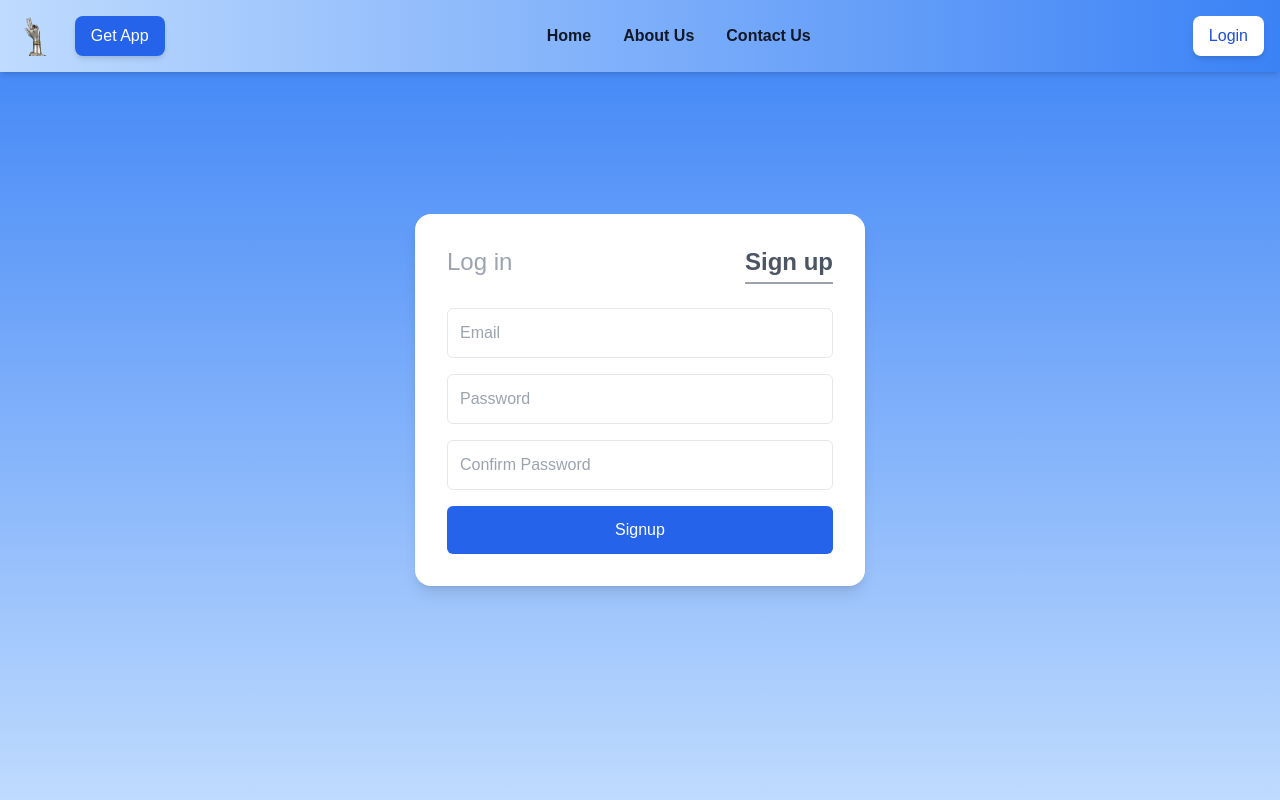
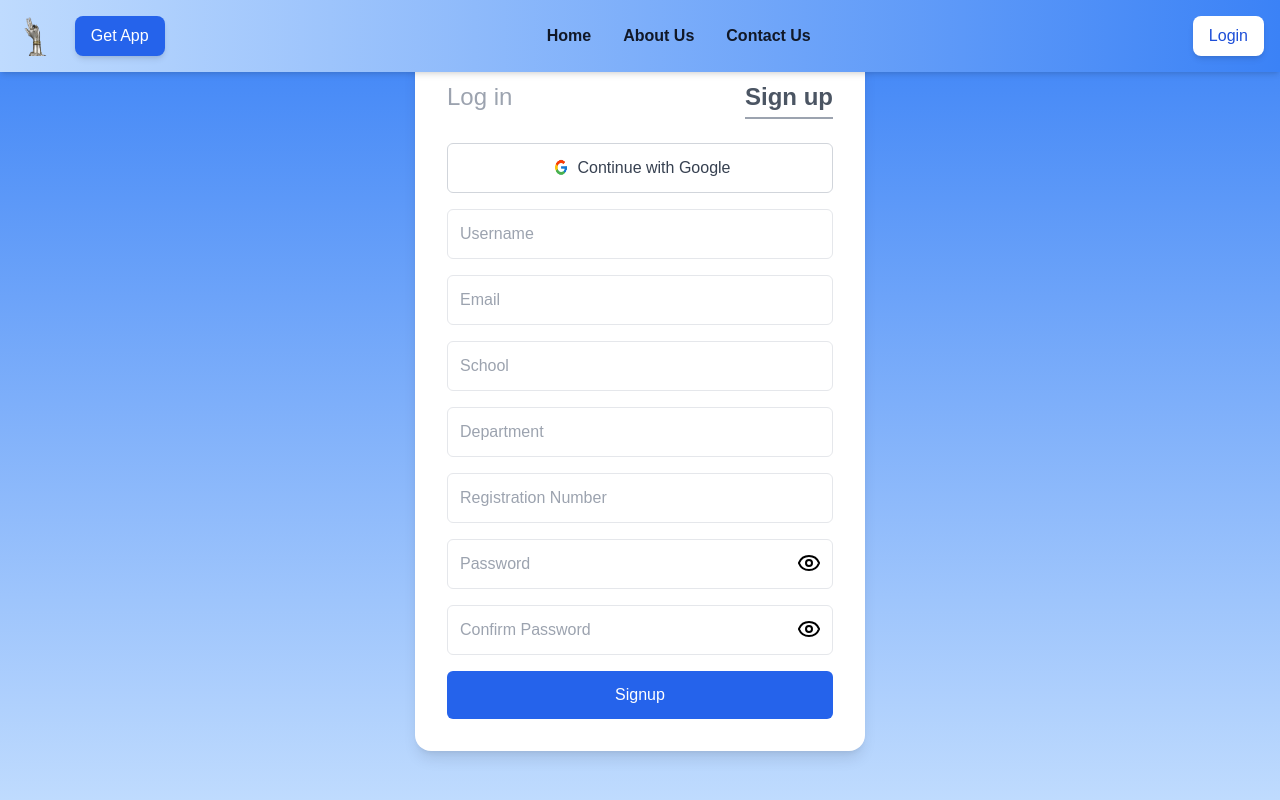
Before and after one commit to Mr-Ndi/MBank, a Next.js app in the folder frontside/: page /signup in a window 1280 px wide. Built offline with nearby package versions, Linux system fonts and the light colour scheme.

Commit message:
Manual Loging inside and error free

```diff
--- a/frontside/app/login/page.tsx
+++ b/frontside/app/login/page.tsx
@@ -2,7 +2,7 @@
 import { useState } from "react";
 import { Eye, EyeOff } from "lucide-react";
 import { useRouter } from "next/navigation";
-import { login, googleLogin } from "../utils/api"; // Import API helper
+import { login, googleLogin } from "../utils/api";
 
 const LoginPage = () => {
   const [showPassword, setShowPassword] = useState(false);
@@ -10,24 +10,23 @@ const LoginPage = () => {
   const [password, setPassword] = useState("");
   const router = useRouter();
 
-  // Handle Normal Login
   const handleSubmit = async (e: React.FormEvent) => {
     e.preventDefault();
     try {
       const data = await login(email, password);
-      localStorage.setItem("token", data.token); // Save token
-      router.push("/dashboard"); // Redirect
+      localStorage.setItem("token", data.token);
+      router.push("/");
     } catch (err: any) {
       alert(err.message);
     }
   };
 
-  // Handle Google Login
+
   const handleGoogleLogin = async () => {
     try {
       const data = await googleLogin();
-      localStorage.setItem("token", data.token); // Save token
-      router.push("/dashboard"); // Redirect
+      localStorage.setItem("token", data.token);
+      router.push("/");
     } catch (err: any) {
       alert(err.message);
     }
--- a/frontside/app/signup/page.tsx
+++ b/frontside/app/signup/page.tsx
@@ -2,27 +2,67 @@
 import { useState } from "react";
 import { Eye, EyeOff } from "lucide-react";
 import { useRouter } from "next/navigation";
-import { signup } from "../utils/api"; // Import API helper
+import { signup, googleLogin } from "../utils/api";
+import Joi from "joi";
+
+const registerSchema = Joi.object({
+  username: Joi.string().required(),
+  email: Joi.string().email({ tlds: { allow: false } }).required(),
+  password: Joi.string().min(8).required(),
+  confirmPassword: Joi.any().valid(Joi.ref("password")).required(),
+  school: Joi.string().required(),
+  department: Joi.string().required(),
+  regnumber: Joi.number().required(),
+});
 
 export default function Signup() {
+  const [username, setUsername] = useState("");
   const [email, setEmail] = useState("");
   const [password, setPassword] = useState("");
   const [confirmPassword, setConfirmPassword] = useState("");
+  const [school, setSchool] = useState("");
+  const [department, setDepartment] = useState("");
+  const [regnumber, setRegnumber] = useState("");
   const [showPassword, setShowPassword] = useState(false);
   const [showConfirmPassword, setShowConfirmPassword] = useState(false);
+  const [errors, setErrors] = useState<{
+    username?: string;
+    email?: string;
+    password?: string;
+    confirmPassword?: string;
+    school?: string;
+    department?: string;
+    regnumber?: string;
+  }>({});
   const router = useRouter();
 
-  const handleSignup = async (e: React.FormEvent) => {
+  const handleSignup = async (e: any) => {
     e.preventDefault();
-    if (password !== confirmPassword) {
-      alert("Passwords do not match!");
+
+    const { error } = registerSchema.validate({ username, email, password, confirmPassword, school, department, regnumber }, { abortEarly: false });
+    if (error) {
+      const formattedErrors = error.details.reduce<Record<string, string>>((acc, curr) => {
+        acc[curr.path[0] as string] = curr.message;
+        return acc;
+      }, {});
+      setErrors(formattedErrors);
       return;
     }
 
     try {
-      const data = await signup(email, password);
-      localStorage.setItem("token", data.token); // Save token
-      router.push("/dashboard"); // Redirect
+      const data = await signup(Number(regnumber), email, password, username, school, department);
+      document.cookie = `token=${data.token}; path=/; secure; HttpOnly`;
+      router.push("/dashboard");
+    } catch (err: any) {
+      alert(err.message);
+    }
+  };
+
+  const handleGoogleSignup = async () => {
+    try {
+      const data = await googleLogin();
+      document.cookie = `token=${data.token}; path=/; secure; HttpOnly`;
+      router.push("/");
     } catch (err: any) {
       alert(err.message);
     }
@@ -32,48 +72,44 @@ export default function Signup() {
     <div className="flex justify-center items-center min-h-screen bg-gradient-to-b from-blue-500 to-blue-200">
       <div className="bg-white p-8 rounded-2xl shadow-lg w-[450px]">
         <div className="flex justify-between mb-6">
-          <h2
-            className="text-2xl text-gray-400 cursor-pointer hover:text-gray-600 transition"
-            onClick={() => router.push("/login")}
-          >
-            Log in
-          </h2>
-          <h2 className="text-2xl font-semibold text-gray-600 border-b-2 border-gray-400 pb-1">
-            Sign up
-          </h2>
+          <h2 className="text-2xl text-gray-400 cursor-pointer hover:text-gray-600 transition" onClick={() => router.push("/login")}>Log in</h2>
+          <h2 className="text-2xl font-semibold text-gray-600 border-b-2 border-gray-400 pb-1">Sign up</h2>
         </div>
 
+        <button onClick={handleGoogleSignup} className="w-full flex items-center justify-center gap-2 border border-gray-300 text-gray-700 p-3 rounded-md hover:bg-gray-100 transition mb-4">
+          <img src="/google-icon.png" alt="Google" className="w-5 h-5" />
+          Continue with Google
+        </button>
+
         <form onSubmit={handleSignup} className="space-y-4">
-          <input
-            type="email"
-            placeholder="Email"
-            className="w-full p-3 border rounded-md"
-            value={email}
-            onChange={(e) => setEmail(e.target.value)}
-            required
-          />
+          <input type="text" placeholder="Username" className="w-full p-3 border rounded-md" value={username} onChange={(e) => setUsername(e.target.value)} required />
+          {errors.username && <p className="text-red-500 text-sm">{errors.username}</p>}
 
-          <input
-            type={showPassword ? "text" : "password"}
-            placeholder="Password"
-            className="w-full p-3 border rounded-md"
-            value={password}
-            onChange={(e) => setPassword(e.target.value)}
-            required
-          />
+          <input type="email" placeholder="Email" className="w-full p-3 border rounded-md" value={email} onChange={(e) => setEmail(e.target.value)} required />
+          {errors.email && <p className="text-red-500 text-sm">{errors.email}</p>}
 
-          <input
-            type={showConfirmPassword ? "text" : "password"}
-            placeholder="Confirm Password"
-            className="w-full p-3 border rounded-md"
-            value={confirmPassword}
-            onChange={(e) => setConfirmPassword(e.target.value)}
-            required
-          />
+          <input type="text" placeholder="School" className="w-full p-3 border rounded-md" value={school} onChange={(e) => setSchool(e.target.value)} required />
+          {errors.school && <p className="text-red-500 text-sm">{errors.school}</p>}
 
-          <button type="submit" className="w-full bg-blue-600 text-white p-3 rounded-md">
-            Signup
-          </button>
+          <input type="text" placeholder="Department" className="w-full p-3 border rounded-md" value={department} onChange={(e) => setDepartment(e.target.value)} required />
+          {errors.department && <p className="text-red-500 text-sm">{errors.department}</p>}
+
+          <input type="number" placeholder="Registration Number" className="w-full p-3 border rounded-md" value={regnumber} onChange={(e) => setRegnumber(e.target.value)} required />
+          {errors.regnumber && <p className="text-red-500 text-sm">{errors.regnumber}</p>}
+
+          <div className="relative">
+            <input type={showPassword ? "text" : "password"} placeholder="Password" className="w-full p-3 border rounded-md" value={password} onChange={(e) => setPassword(e.target.value)} required />
+            <button type="button" className="absolute right-3 top-3" onClick={() => setShowPassword(!showPassword)}>{showPassword ? <EyeOff /> : <Eye />}</button>
+          </div>
+          {errors.password && <p className="text-red-500 text-sm">{errors.password}</p>}
+
+          <div className="relative">
+            <input type={showConfirmPassword ? "text" : "password"} placeholder="Confirm Password" className="w-full p-3 border rounded-md" value={confirmPassword} onChange={(e) => setConfirmPassword(e.target.value)} required />
+            <button type="button" className="absolute right-3 top-3" onClick={() => setShowConfirmPassword(!showConfirmPassword)}>{showConfirmPassword ? <EyeOff /> : <Eye />}</button>
+          </div>
+          {errors.confirmPassword && <p className="text-red-500 text-sm">{errors.confirmPassword}</p>}
+
+          <button type="submit" className="w-full bg-blue-600 text-white p-3 rounded-md">Signup</button>
         </form>
       </div>
     </div>
--- a/frontside/app/uploading/page.tsx
+++ b/frontside/app/uploading/page.tsx
@@ -36,7 +36,7 @@ export default function UploadPage() {
     }
     console.log("Uploading:", { school, category, department, level, moduleName, file });
     setUploadSuccess(true);
-    setTimeout(() => setUploadSuccess(false), 3000); // Hide message after 3 sec
+    setTimeout(() => setUploadSuccess(false), 3000);
   };
 
   return (
@@ -64,7 +64,7 @@ export default function UploadPage() {
               value={school}
               onChange={(e) => {
                 setSchool(e.target.value);
-                setDepartment(""); // Reset department when school changes
+                setDepartment("");
               }}
               className="border p-2 rounded"
             >
@@ -89,7 +89,7 @@ export default function UploadPage() {
               value={department}
               onChange={(e) => setDepartment(e.target.value)}
               className="border p-2 rounded"
-              disabled={!school} // Disable if no school selected
+              disabled={!school}
             >
               <option value="">Select the department</option>
               {school &&
--- /dev/null
+++ b/frontside/app/utils/axiosInstance.ts
@@ -0,0 +1,13 @@
+import axios from "axios";
+
+const api = axios.create({
+  // Koyeb
+  // baseURL: "https://stupid-manda-kemeth-4d0dea7c.koyeb.app/",
+  // Render
+  baseURL: "https://mbank-d.onrender.com",
+  headers: {
+    "Content-Type": "application/json",
+  },
+});
+
+export default api;
--- a/frontside/package.json
+++ b/frontside/package.json
@@ -9,7 +9,9 @@
     "lint": "next lint"
   },
   "dependencies": {
+    "axios": "^1.8.1",
     "framer-motion": "^12.0.8",
+    "joi": "^17.13.3",
     "lucide-react": "^0.474.0",
     "next": "15.1.6",
     "react": "^19.0.0",
```
Also changed, not shown: frontside/app/utils/api.ts (+28 -32 lines), 1 other file (tests, documents, lock files or other folders).
